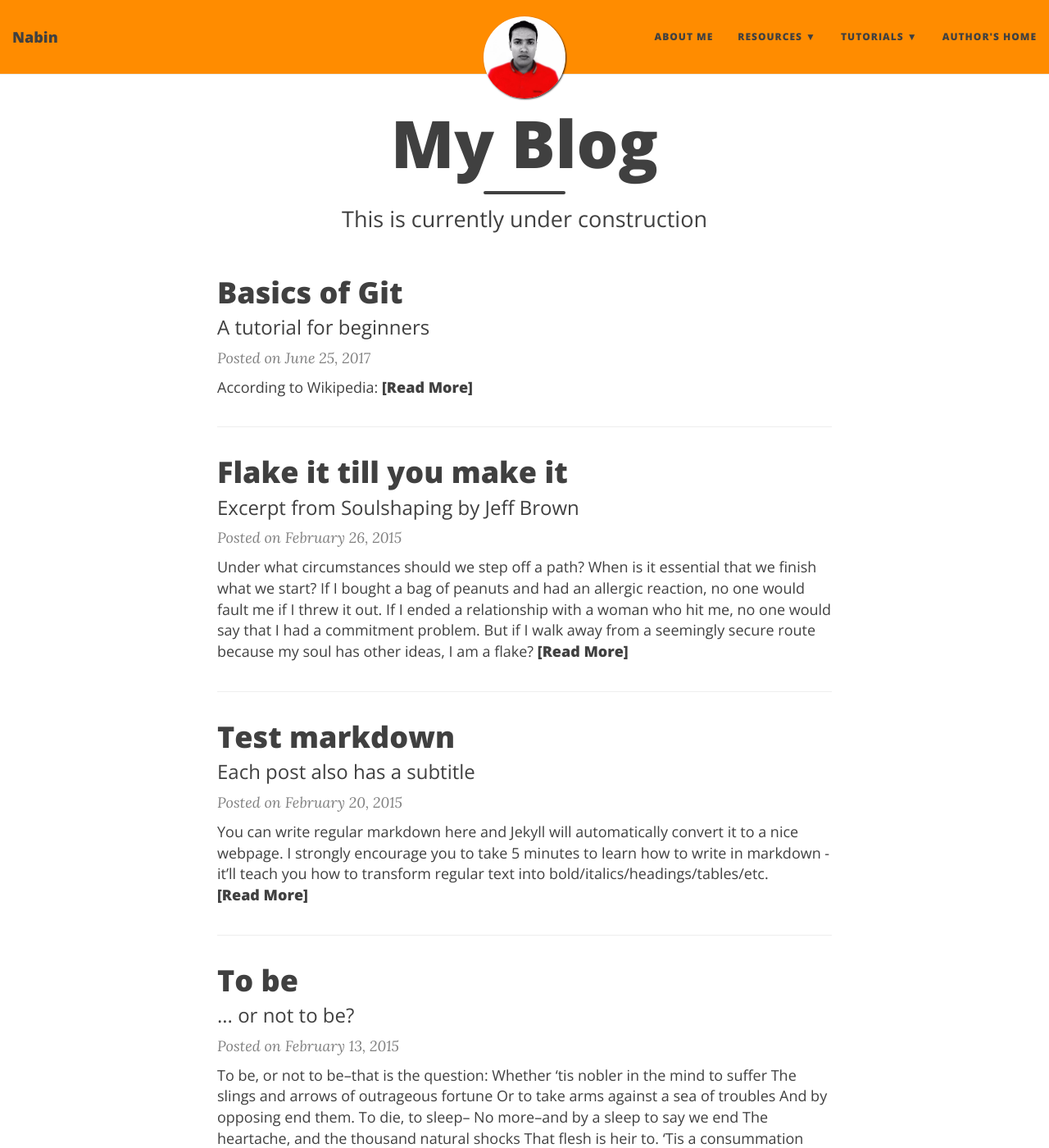
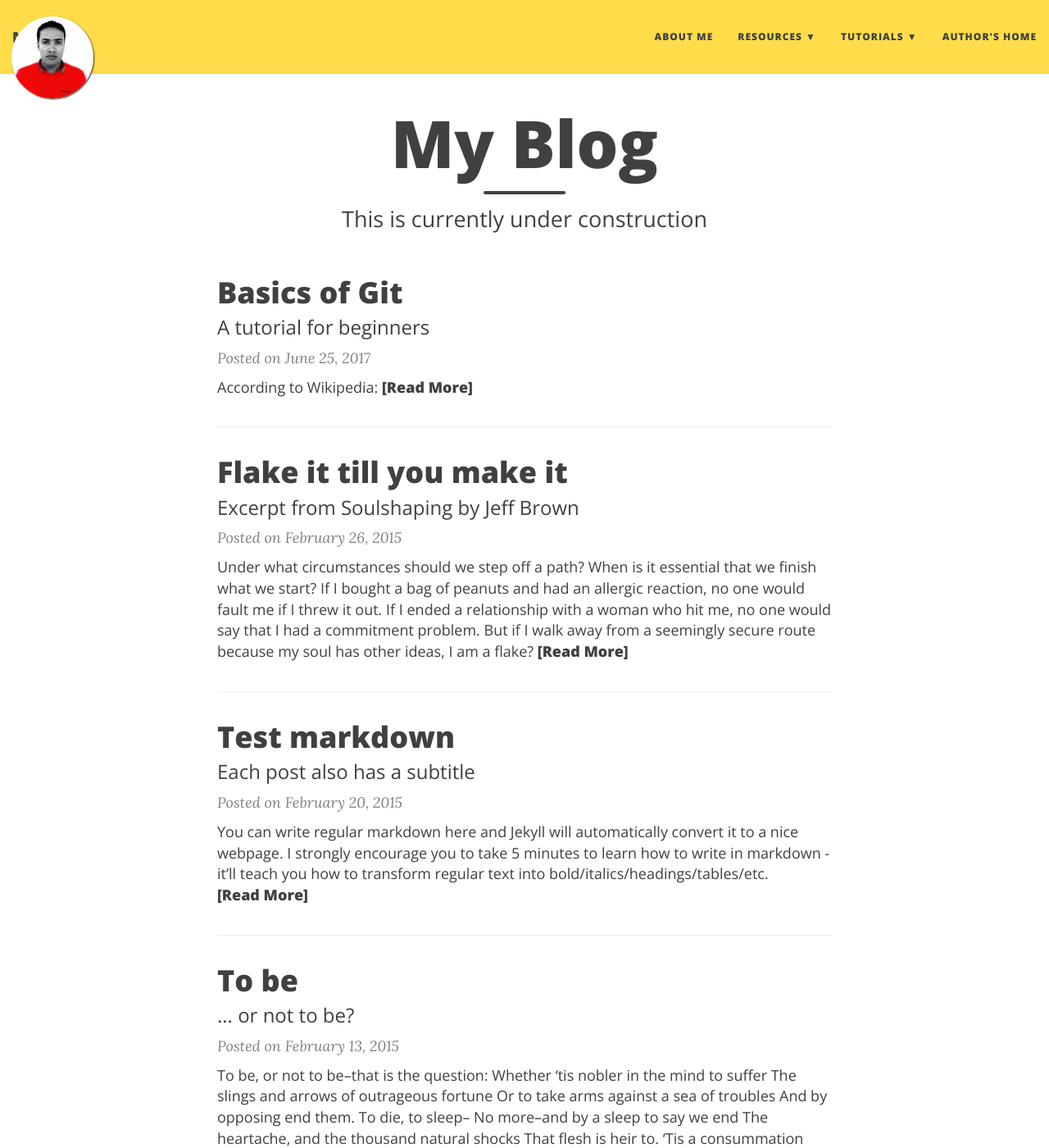
Before and after one commit to Nabinn/Nabinn.github.io, a Jekyll site: the page built from index.html, in a window 1280 px wide and 1400 px high. Shown: the whole window at 82% size. Built offline with Jekyll 4.4.1, drawn with Linux system fonts in a browser that asks for light colours; nearby versions of some CDN libraries; the list of posts is cut into pages by our own code.

Commit message:
updated config

```diff
--- a/css/main.css
+++ b/css/main.css
@@ -98,7 +98,7 @@ img {
 /* --- Navbar --- */
 
 .navbar-custom {
-  background:   #FF8C00; /*#F5F5F5;*/
+  background:   #FFDD4A; /*#F5F5F5;*/
   border-bottom: 1px solid #EAEAEA;
   font-family: 'Open Sans', 'Helvetica Neue', Helvetica, Arial, sans-serif;
 }
@@ -160,7 +160,7 @@ img {
   -webkit-transition: opacity 0.5s ease-in-out;
   -moz-transition: opacity 0.5s ease-in-out;
   transition: opacity 0.5s ease-in-out;
-  left: 50%;
+  left: 5%; /*50%; */
   width: 50px;
   margin-top: -25px;
 }
@@ -258,14 +258,14 @@ img {
 
 footer {
   padding: 30px 0;
-  background:   #FF8C00; /* #F5F5F5;*/
-  border-top: 1px #EAEAEA solid;
+  background:   #FE9000; /* #F5F5F5;*/
+  border-top: 1px #FE9000 solid ;/*1 px #EAEAEA solid;*/
   margin-top: 50px;
   font-size: 14px;
 }
 
 footer a {
-  color: #404040;
+  color: #3C6997; /*#404040;*/
 }
 
 footer .list-inline {
```
